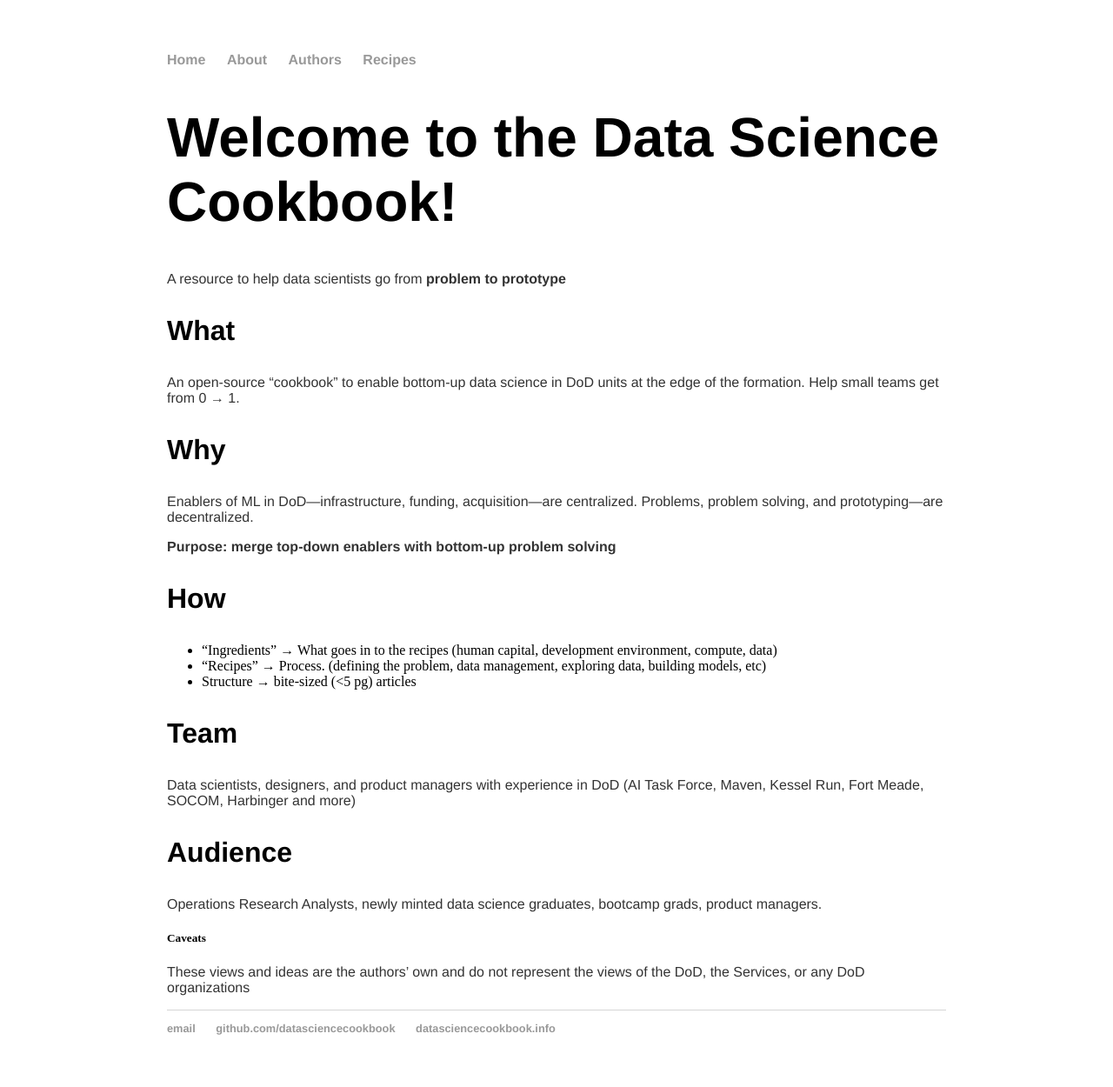
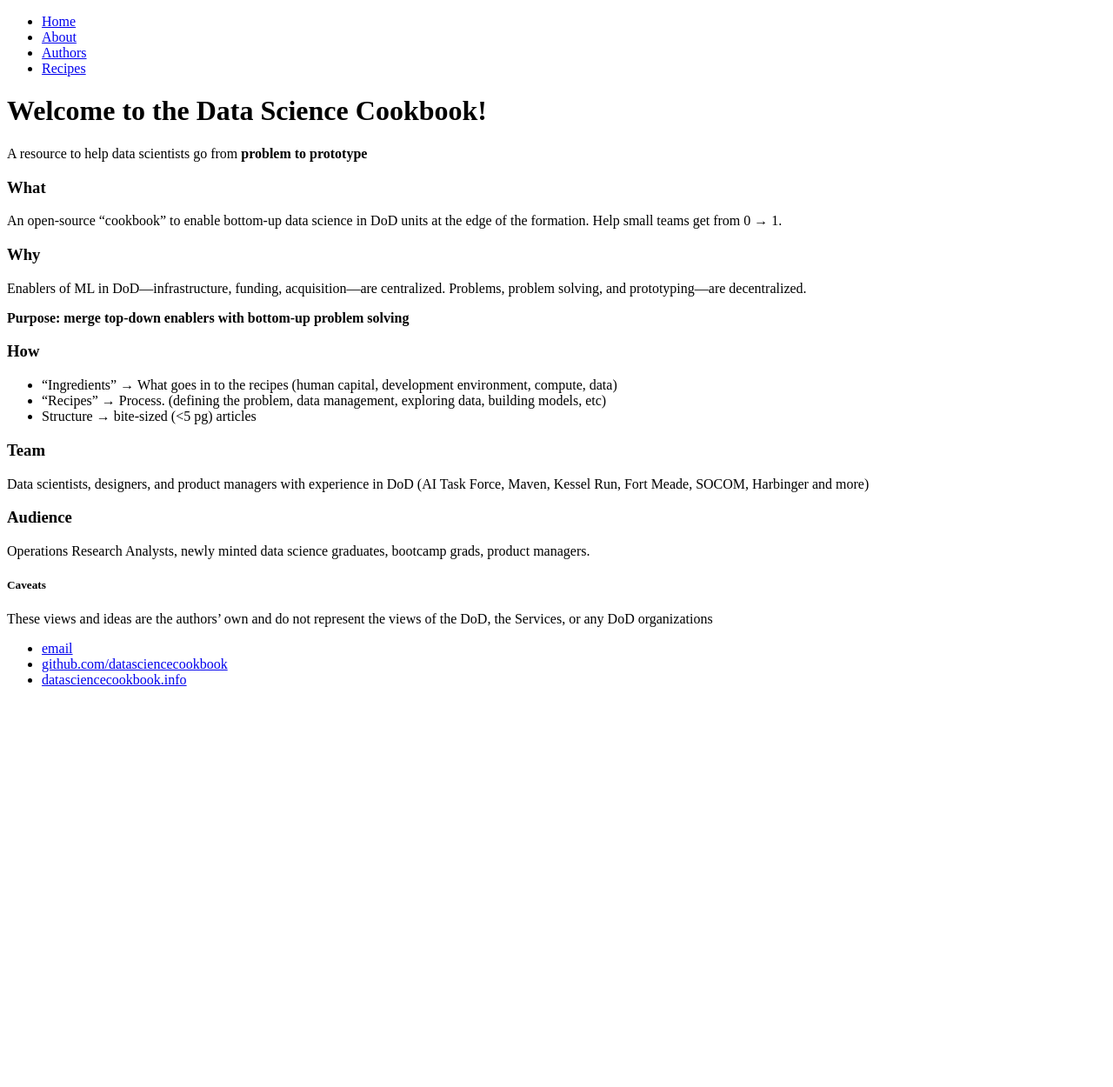
Before and after one commit to datasciencecookbook/datasciencecookbook.github.io, a Jekyll site: the page built from index.md, in a window 1280 px wide. Shown: the whole page at 87% size. Built offline with Jekyll 4.4.1, drawn with Linux system fonts in a browser that asks for light colours; after the commit the page ends 900 px from its top, so only the background shows below that.

Commit message:
Update main.css
commented everything out

```diff
--- a/css/main.css
+++ b/css/main.css
@@ -1,4 +1,4 @@
-body {
+/* body {
     margin: 60px auto;
     width: 70%;
 }
@@ -57,3 +57,4 @@ ul.posts {
 ul.posts li {
     list-style: none;
 }
+ */
```
